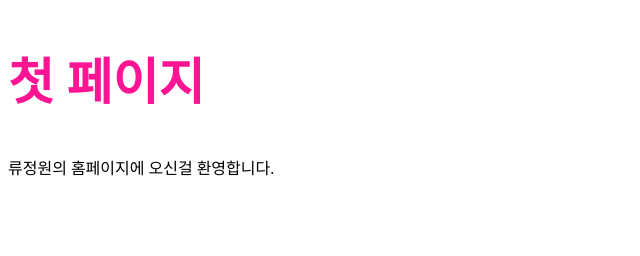
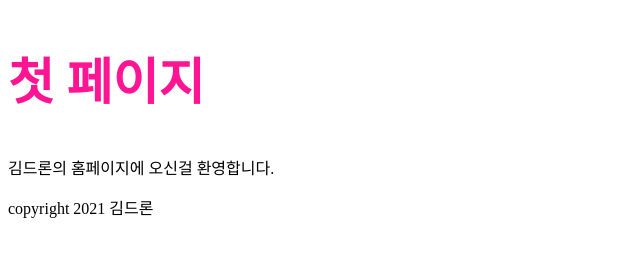
Before and after one commit to Kimdrone/bigdata, a plain HTML site: page index.html in a window 1280 px wide. Shown: the whole page, without its empty margins (0-640 px from the left). Drawn offline with Linux system fonts and the light colour scheme.

Commit message:
index.html 두번째

```diff
--- a/index.html
+++ b/index.html
@@ -8,6 +8,7 @@
 </head>
 <body>
     <h2>첫 페이지</h2>
-    <p>류정원의 홈페이지에 오신걸 환영합니다.</p>
+    <p>김드론의 홈페이지에 오신걸 환영합니다.</p>
+    <p>copyright 2021 김드론</p>
 </body>
 </html>
```
